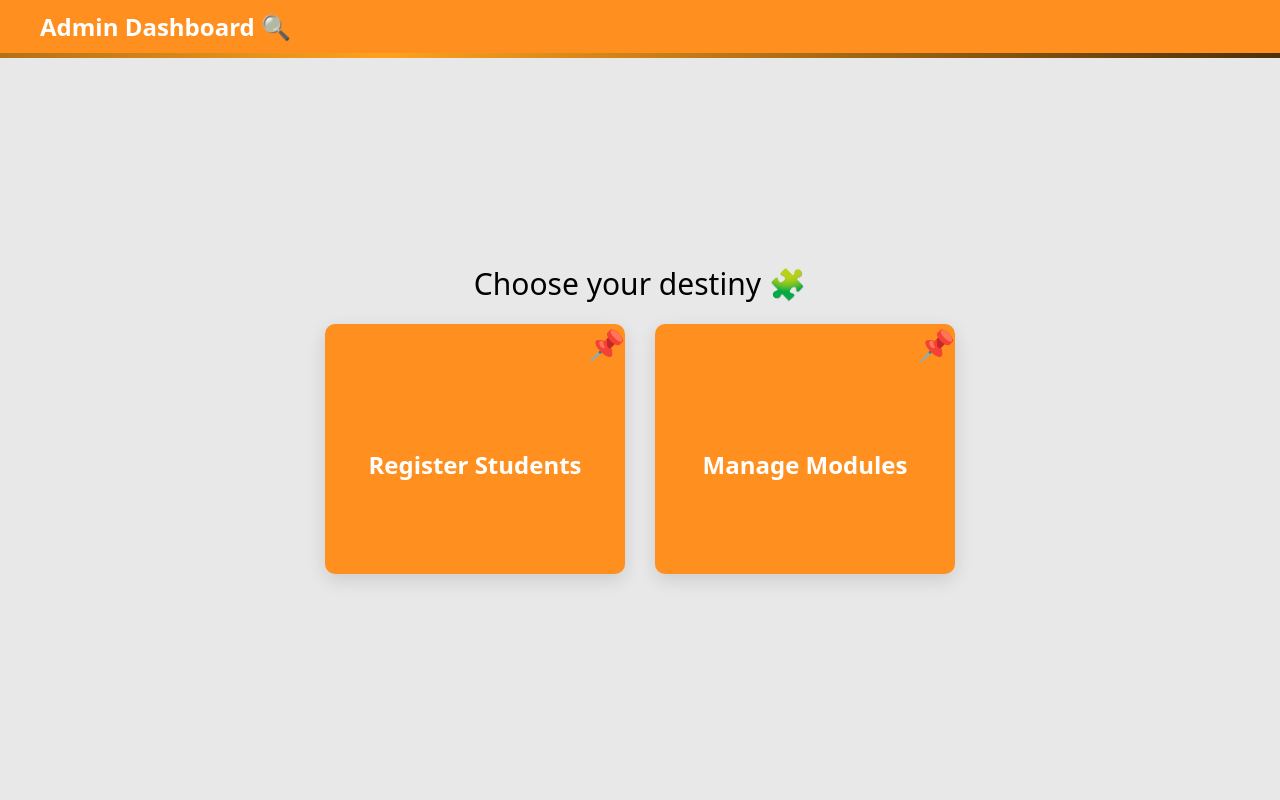
After one commit to Primegotit/php-nust-portal, a PHP site: page /Admin-Dashboard.php in a window 1280 px wide. The commit adds this page. Run offline with PHP 8.4, Linux system fonts and the light colour scheme.

Commit message:
fixing the ui

```diff
--- /dev/null
+++ b/Admin-Dashboard.css
@@ -0,0 +1,106 @@
+*{
+    padding: 0;
+    margin:0;
+    box-sizing: border-box;
+    font-family: system-ui, -apple-system, BlinkMacSystemFont, 'Segoe UI', Roboto, Oxygen, Ubuntu, Cantarell, 'Open Sans', 'Helvetica Neue', sans-serif;
+}
+
+#admin-dashboard-container{
+    height: 100vh;
+    width: 100%;
+    background: var(--dark-theme-background);
+    color: var(--dark-theme-text);
+}
+
+#top-heading{
+    background: var(--primary-color);
+    padding: 10px 40px;
+    color: var(--dark-theme-text-btn);
+}
+
+#bottom-border {
+  width: 100%;
+  height: 5px;
+
+  background: linear-gradient(90deg, black, var(--secondary-color), black);
+  background-size: 200% 100%;
+
+  animation: moveBorder 2s linear infinite alternate;
+}
+
+/* animation */
+@keyframes moveBorder {
+  0% {
+    background-position: 0% 0;
+  }
+  100% {
+    background-position: 100% 0;
+  }
+}
+
+#admin-dashboard-envelope{
+    display: flex;
+    justify-content: center;
+    align-items: center;
+    height: 90vh;
+}
+
+#admin-dashboard-content{
+    display:flex;
+    flex-direction: column;
+    justify-content: center;
+    align-items: center;
+    width: 900px;
+    height:500px;
+    gap: 20px;
+}
+
+#admin-dashboard-content h3{
+    font-size: 30px;
+    color: var(--dark-theme-text);
+    font-weight: 500;
+}
+#admin-dashboard-button-container{
+
+    display: flex;
+    flex-direction: row;
+    justify-content: center;
+    align-items: center;
+
+    gap:30px;
+}
+
+#destiny-btn{
+    background: var(--primary-color);
+    text-decoration: none;
+    width: 300px;
+    height: 250px;
+    display: flex;
+    flex-direction: column;
+    align-items: center;
+    color: var(--dark-theme-text-btn);
+    font-weight: 500;
+    box-shadow: var(--mybox-shadow);
+    border-radius: 10px;
+    transition: all 0.3s;
+}
+
+
+#destiny-btn:hover{
+    scale: 1.03;
+}
+
+#destiny-btn p{
+    font-size: 30px;
+    display: flex;
+    justify-content: right;
+    width: 100%;
+
+}
+#destiny-btn h2{
+    height: 200px;
+    display: flex;
+    justify-content: center;
+    align-items: center;
+
+}
--- /dev/null
+++ b/Admin-Dashboard.php
@@ -0,0 +1,44 @@
+<!DOCTYPE html>
+<html lang="en">
+<head>
+    <meta charset="UTF-8">
+    <meta name="viewport" content="width=device-width, initial-scale=1.0">
+    <title>Document</title>
+    <link rel="stylesheet" href="Admin-Dashboard.css">
+    <link rel="stylesheet" href="forms.css">
+    <link rel="stylesheet" href="global.css">
+    <link rel="stylesheet" href="index.css">
+
+
+</head>
+<body>
+
+    <div id="admin-dashboard-container">
+
+        <nav id="top-heading">
+            <h2>Admin Dashboard 🔍  </h2>
+        </nav>
+
+        <div id="bottom-border"></div>
+
+        <div id="admin-dashboard-envelope">
+
+            <div id="admin-dashboard-content">
+                <h3>Choose your destiny 🧩</h3>
+                <div id="admin-dashboard-button-container">
+                    <a href="Admin-Form.php" id="destiny-btn">
+                        <p>📌</p>
+                        <h2>Register Students</h2>
+                    </a>
+                    <a href="Module-manager.php" id="destiny-btn">
+                        <p>📌</p>
+                         <h2>Manage Modules</h2>
+                    </a>
+                </div>
+            </div>
+
+        </div>
+
+    </div>
+</body>
+</html>
```
Also changed, not shown: Module-Manager.php (+3 -8 lines), Module-manager.css (+58 -2 lines).
